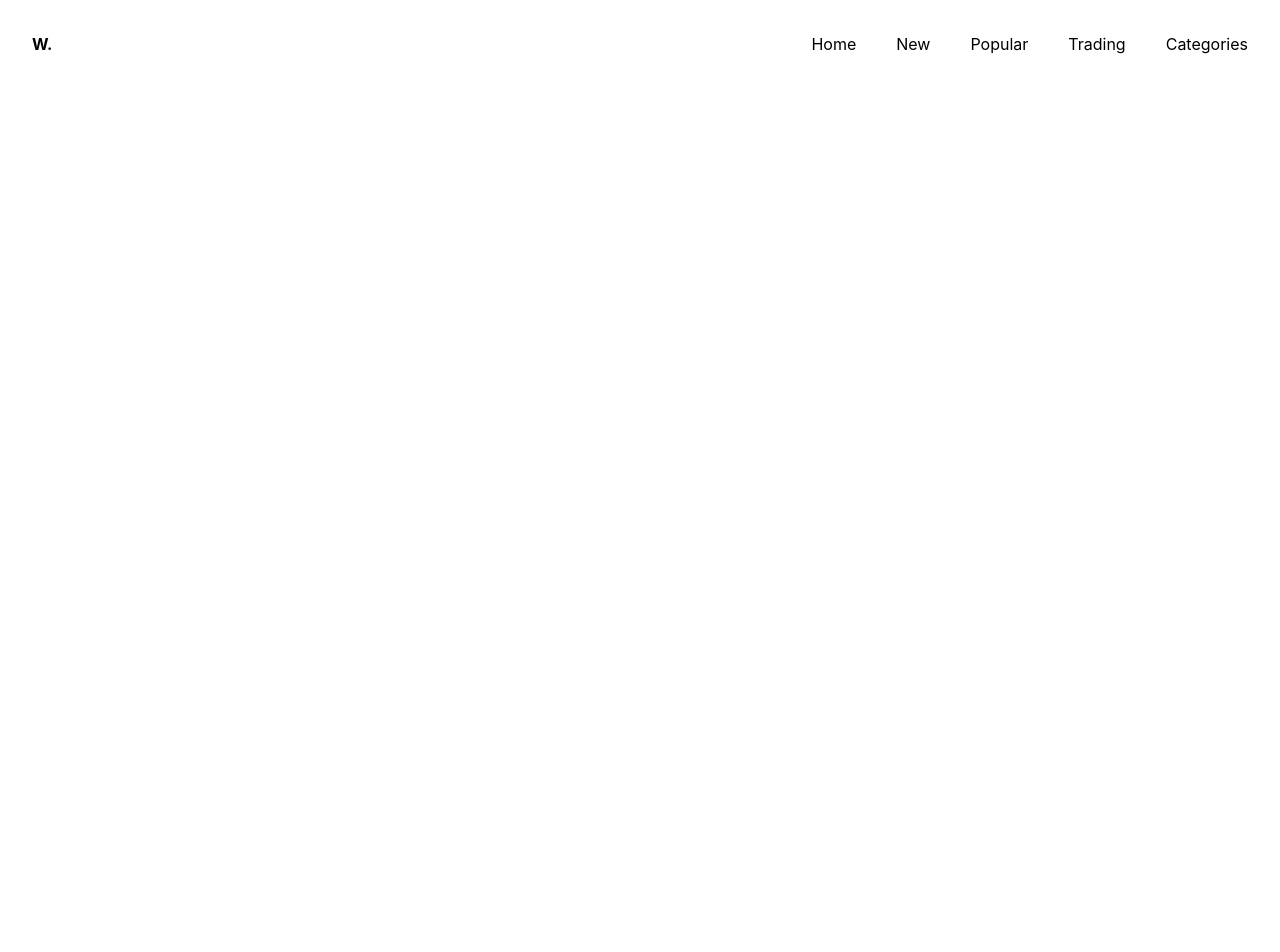
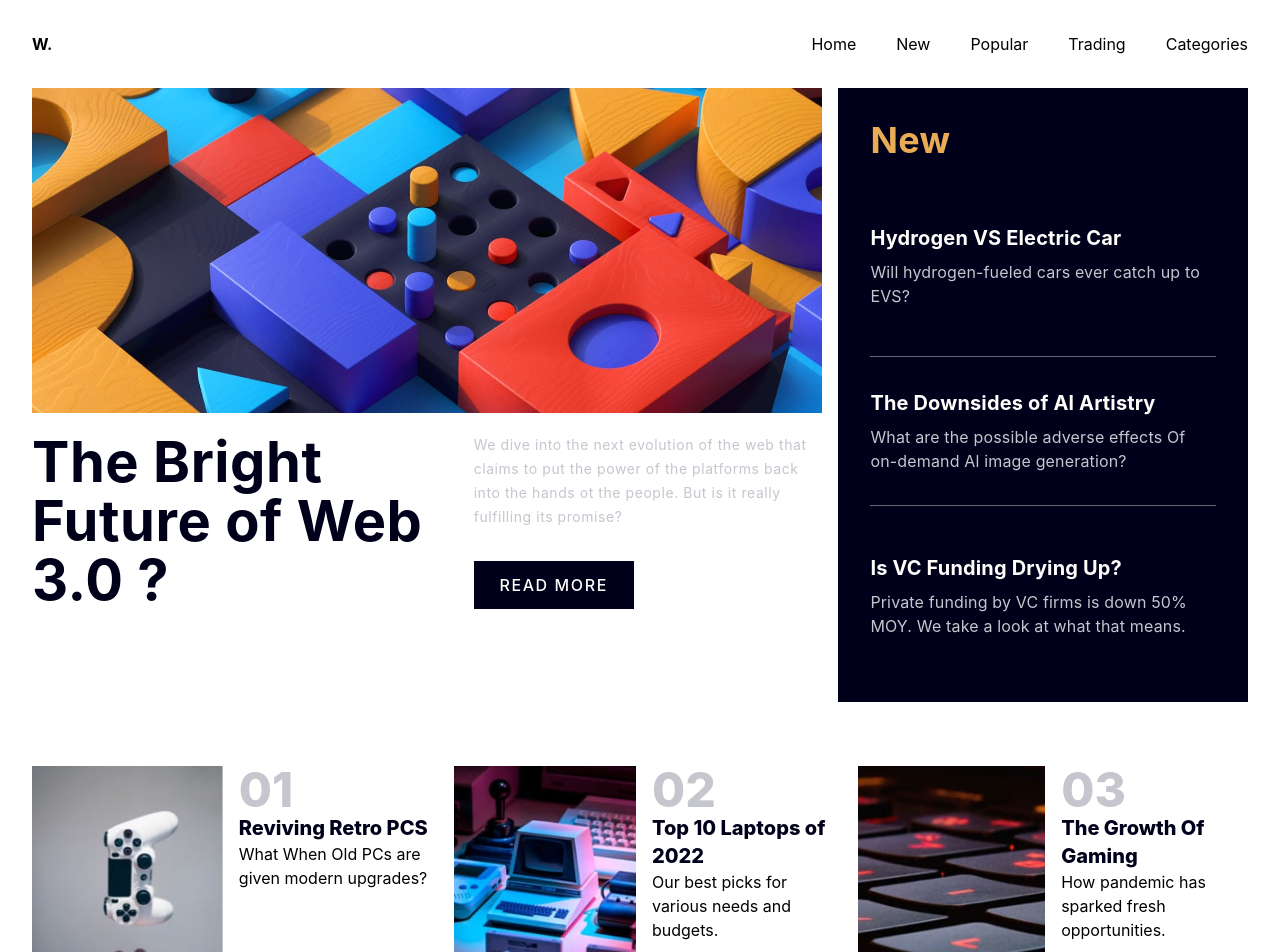
Before and after one commit to YeDev18/News-HomePage, a React (Vite) app: page / in a window 1280 px wide. Shown: the top 952 px of the page. Before the commit the page ends 800 px from the top, so only its background shows below. Built offline with nearby package versions, Linux system fonts and the light colour scheme; a web font is replaced by a local one.

Commit message:
Edit Feature

```diff
--- a/src/App.tsx
+++ b/src/App.tsx
@@ -1,4 +1,5 @@
 import Home from './page/Home';
+
 function App() {
   return (
     <>
--- a/src/component/Main/index.tsx
+++ b/src/component/Main/index.tsx
@@ -1,9 +1,11 @@
 import Hero from '../pre-/Hero';
+import Feature from '../pre-/Feature';
 
 const Main = () => {
   return (
-    <main className="flex justify-center items-center">
+    <main className="flex flex-col justify-center items-center">
       <Hero />
+      <Feature />
     </main>
   );
 };
--- /dev/null
+++ b/src/component/pre-/Feature/index.tsx
@@ -0,0 +1,28 @@
+import { features } from '../../../data';
+
+const Feature = () => {
+  return (
+    <div className=" container flex flex-col max-w-auto px-4 py-16 justify-between gap-6 lg:flex-row lg:px-8  ">
+      {features.map((feature: any, index: number) => {
+        return (
+          <div key={index} className="flex justify-between flex-row gap-x-4">
+            <div className="w-[50%] h-[1rem]">
+              <img src={feature.image} className="w-[100%]" />
+            </div>
+            <div className="w-[50%]">
+              <h1 className="text-5xl font-extrabold text-[#c5c6ce]">
+                0{index + 1}
+              </h1>
+              <h2 className="text-[#00001a] font-extrabold text-xl">
+                {feature.h1}
+              </h2>
+              <p>{feature.paragraph}</p>
+            </div>
+          </div>
+        );
+      })}
+    </div>
+  );
+};
+
+export default Feature;
--- a/src/component/pre-/Hero/index.tsx
+++ b/src/component/pre-/Hero/index.tsx
@@ -2,7 +2,7 @@ import Img1 from '../../../assets/images/image-web-3-desktop.jpg';
 import { newItems } from '../../../data';
 const Hero = () => {
   return (
-    <div className="container max-w-auto px-4 flex flex-col gap-x-4 gap-y-8 lg:flex-row lg:px-8">
+    <section className="container max-w-auto px-4 flex flex-col gap-x-4 gap-y-8 lg:flex-row lg:px-8">
       <div className=" flex flex-col gap-y-1 lg:w-[65%]">
         <div>
           <img src={Img1} alt="" />
@@ -44,7 +44,7 @@ const Hero = () => {
           })}
         </div>
       </div>
-    </div>
+    </section>
   );
 };
 
--- a/src/data.tsx
+++ b/src/data.tsx
@@ -1,3 +1,6 @@
+import img1 from './assets/images/image-gaming-growth.jpg';
+import img2 from './assets/images/image-retro-pcs.jpg';
+import img3 from './assets/images/image-top-laptops.jpg';
 export const menuItems: Array<any> = [
   'Home',
   'New',
@@ -5,3 +8,50 @@ export const menuItems: Array<any> = [
   'Trading',
   'Categories',
 ];
+
+export const newItems: Array<any> = [
+  {
+    h1: 'Hydrogen VS Electric Car',
+    paragraph: 'Will hydrogen-fueled cars ever catch up to EVS?',
+  },
+
+  {
+    h1: 'The Downsides of Al Artistry',
+    paragraph:
+      'What are the possible adverse effects Of on-demand Al image generation?',
+  },
+  {
+    h1: 'Is VC Funding Drying Up?',
+    paragraph:
+      'Private funding by VC firms is down 50% MOY. We take a look at what that means.',
+  },
+];
+
+export const features: Array<any> = [
+  {
+    image: img1,
+    h1: 'Reviving Retro PCS',
+    paragraph: 'What When Old PCs are given modern upgrades?',
+  },
+  {
+    image: img2,
+    h1: 'Top 10 Laptops of 2022',
+    paragraph: 'Our best picks for various needs and budgets.',
+  },
+  {
+    image: img3,
+    h1: 'The Growth Of Gaming',
+    paragraph: 'How pandemic has sparked fresh opportunities.',
+  },
+];
+//   {
+
+//     image: img3,
+//
+//   },
+//   {
+//     image: img3,
+//     h1: 'The Growth Of Gaming',
+//     paragraph: 'How pandemic has sparked fresh opportunities.',
+//   },
+// ];
--- a/src/index.css
+++ b/src/index.css
@@ -6,7 +6,7 @@
   @font-face {
     font-family: 'Inter';
     font-style: normal, bold, extrabold;
-    font-weight: 400, 500, 600 700, 800;
+    font-weight: 100, 400, 500, 600 700, 800;
     font-display: swap;
     src: url(https://fonts.google.com/specimen/Inter) format('woff2');
   }
--- a/src/page/Home/index.tsx
+++ b/src/page/Home/index.tsx
@@ -1,9 +1,11 @@
 import Header from '../../component/Header';
+import Main from '../../component/Main';
 
 const Home = () => {
   return (
     <div className="text-base">
       <Header />
+      <Main />
     </div>
   );
 };
```
